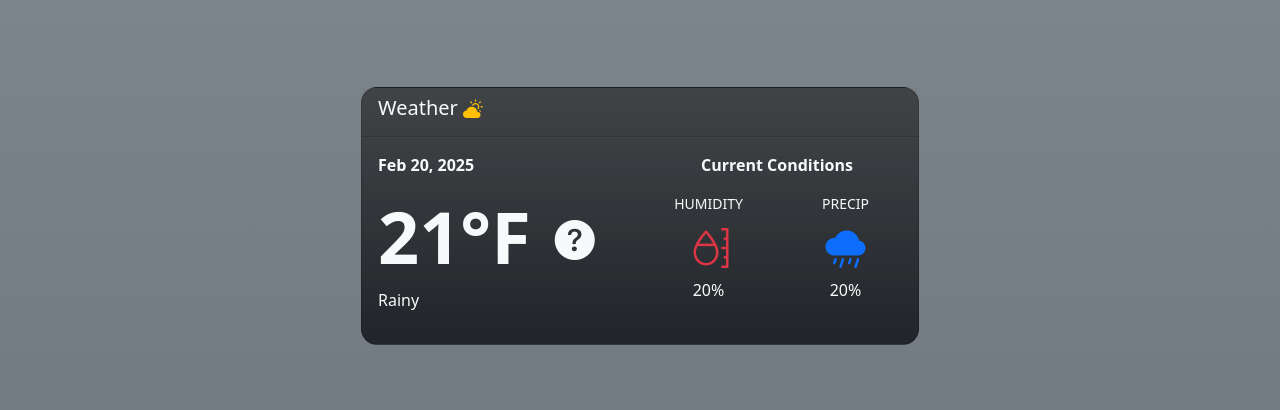
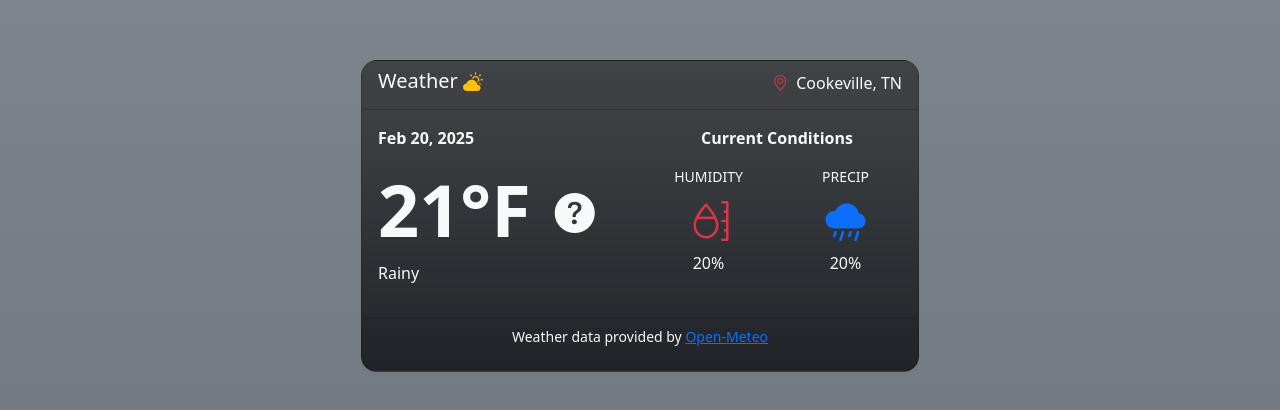
Before and after one commit to gavinwalker04/gavinwalker04.github.io, a plain HTML site: page index.html in a window 1280 px wide. Shown: the part 176-586 px from the top of the page. Drawn offline with nearby package versions, Linux system fonts and the light colour scheme; no server answers.

Commit message:
Added icons and credit to open-meteo

```diff
--- a/index.html
+++ b/index.html
@@ -10,6 +10,8 @@
     <link href="https://cdn.jsdelivr.net/npm/bootstrap@5.3.3/dist/css/bootstrap.min.css" rel="stylesheet" integrity="sha384-QWTKZyjpPEjISv5WaRU9OFeRpok6YctnYmDr5pNlyT2bRjXh0JMhjY6hW+ALEwIH" crossorigin="anonymous">
     <!-- Bootstrap Icons CDN -->
     <link href="https://cdn.jsdelivr.net/npm/bootstrap-icons/font/bootstrap-icons.css" rel="stylesheet">
+    <link rel="icon" type="image/png" sizes="32x32" href="icons/favicon.png">
+    <link rel="apple-touch-icon" href="icons/apple-icon.png">
     <title>Weather App</title>
 </head>
 <body class="bg-secondary bg-gradient">
@@ -17,6 +19,7 @@
         <div class="card text-light bg-dark bg-gradient mb-3 col-12 col-md-6 rounded-4 mx-auto">
             <div class="card-header d-flex justify-content-between align-items-center">
                 <h5 class="card-title me-2" aria-label="Weather Widget Title">Weather <i class="bi bi-cloud-sun-fill text-warning" alt-text="Weather Logo"></i></h5>
+                <h6 class="card-subtitle" aria-label="Location"><i class="bi bi-geo-alt text-danger me-2"></i>Cookeville, TN</h6>
                 <!-- <div class="dropdown">
                     <button class="btn btn-sm btn-secondary rounded-2 dropdown-toggle" type="button" id="dropdownMenuButton1" data-bs-toggle="dropdown" aria-expanded="false">
                       Location
@@ -105,6 +108,9 @@
 
 
             </div>
+          </div>
+          <div class="card-footer">
+            <p class="text-center small">Weather data provided by <a href="https://open-meteo.com" target="_blank" rel="noopener noreferrer">Open-Meteo</a></p>
           </div>
     </div>
 
```
Also changed, not shown: icons/apple-icon.png (added), icons/clouded-cloud-svgrepo-com.svg (added), icons/favicon.png (added), icons/icon-192.png (added), icons/icon-512.png (added), manifest.json.
